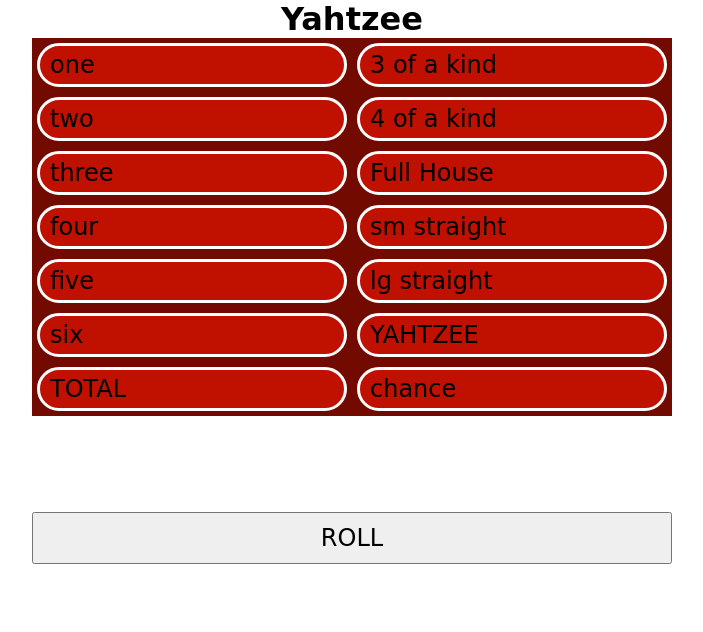
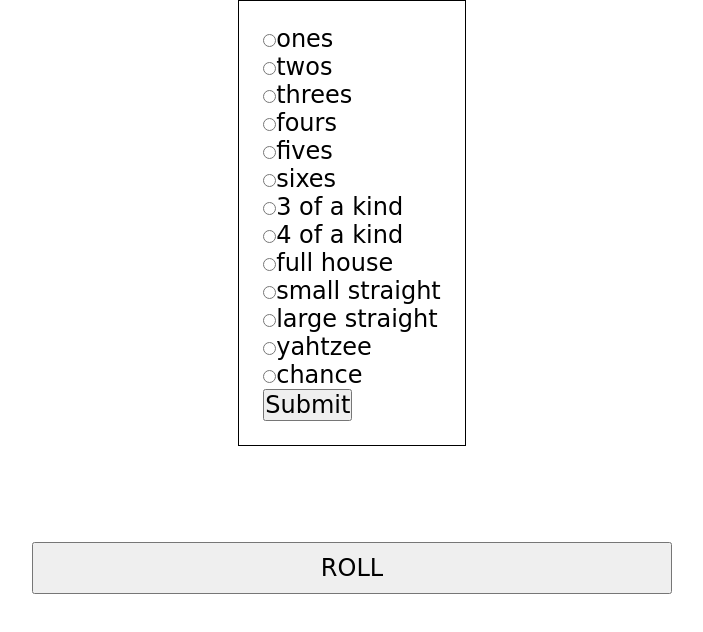
Before and after one commit to erkitammeaid/Yahtzee, a plain HTML site: page index.html in a window 1280 px wide. Shown: the whole page, without its empty margins (288-991 px from the left). Drawn offline with Linux system fonts and the light colour scheme; a web font is replaced by a local one.

Commit message:
ma ei oska

```diff
--- a/app.js
+++ b/app.js
@@ -1,3 +1,4 @@
+
 function roll() {
     const rng1 = Math.floor(Math.random() * 6) + 1
     document.querySelector(".dice1").setAttribute("src", rng1 + ".png");
--- a/index.html
+++ b/index.html
@@ -8,26 +8,23 @@
     <link rel="stylesheet" href="style.css">
 </head>
 <body>
-    <h1 class="heading">Yahtzee</h1>
     <div class="container">
-        <div class="numbers">
-            <div class="one">one</div>
-            <div class="two">two</div>
-            <div class="three">three</div>
-            <div class="four">four</div>
-            <div class="five">five</div>
-            <div class="six">six</div>
-            <div class="total">TOTAL</div>
-        </div>
-        <div class="special">
-            <div class="one">3 of a kind</div>
-            <div class="two">4 of a kind</div>
-            <div class="three">Full House</div>
-            <div class="four">sm straight</div>
-            <div class="five">lg straight</div>
-            <div class="six">YAHTZEE</div>
-            <div class="chance">chance</div>
-        </div>
+        <form action="#">
+            <input type="radio" id="1" name="score" value="ones"><label for="ones">ones</label><br>
+            <input type="radio" id="2" name="score" value="twos"><label for="twos">twos</label><br>
+            <input type="radio" id="3" name="score" value="threes"><label for="threes">threes</label><br>
+            <input type="radio" id="4" name="score" value="fours"><label for="fours">fours</label><br>
+            <input type="radio" id="5" name="score" value="fives"><label for="fives">fives</label><br>
+            <input type="radio" id="6" name="score" value="sixes"><label for="sixes">sixes</label><br>
+            <input type="radio" id="3kind" name="score" value="3kind"><label for="3kind">3 of a kind</label><br>
+            <input type="radio" id="4kind" name="score" value="4kind"><label for="4kind">4 of a kind</label><br>
+            <input type="radio" id="fhouse" name="score" value="fhouse"><label for="fhouse">full house</label><br>
+            <input type="radio" id="smstraight" name="score" value="smstraight"><label for="smstraight">small straight</label><br>
+            <input type="radio" id="lgstraight" name="score" value="lgstraight"><label for="lgstraight">large straight</label><br>
+            <input type="radio" id="yahtzee" name="score" value="yahtzee"><label for="yahtzee">yahtzee</label><br>
+            <input type="radio" id="chance" name="score" value="chance"><label for="chance">chance</label><br>
+            <input type="submit" value="Submit">
+        </form>
     </div>
     <div class="dice-container">
         <img class="dice1">
@@ -39,6 +36,7 @@
     <div class="button-container">
         <button id="roll" onclick="roll()">ROLL</button>
     </div>
+
     <script src="app.js"></script>
 </body>
 </html>
--- a/style.css
+++ b/style.css
@@ -13,6 +13,12 @@
 .container {
     display: flex;
     justify-content: center;
+    width: 100%;
+    flex-direction: row;
+}
+form {
+    border: 1px solid black;
+    padding: 1rem;
 }
 #roll {
     height: 1rem;
@@ -26,33 +32,6 @@
     display: flex;
     justify-content: center;
 }
-.numbers {
-    display: flex;
-    flex-direction: column;
-    width: 25%;
-    background-color: #730A00;
-}
-.numbers div {
-    margin: 5px;
-    border: solid 3px white;
-    border-radius: 1rem;
-    padding: 5px 10px;
-    background-color: #BF1000;
-}
-.special {
-    display: flex;
-    flex-direction: column;
-    width: 25%;
-    background-color: #730A00;
-
-}
-.special div {
-    margin: 5px;
-    border: solid 3px white;
-    border-radius: 1rem;
-    padding: 5px 10px;
-    background-color: #BF1000;
-}
 .dice-container {
     display: flex;
     justify-content: center;
```
